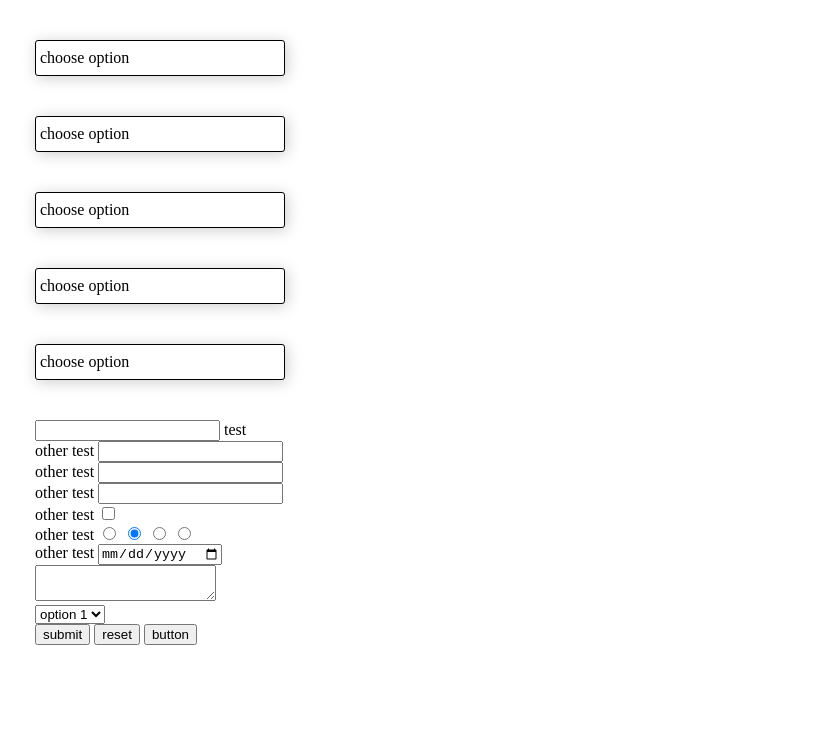
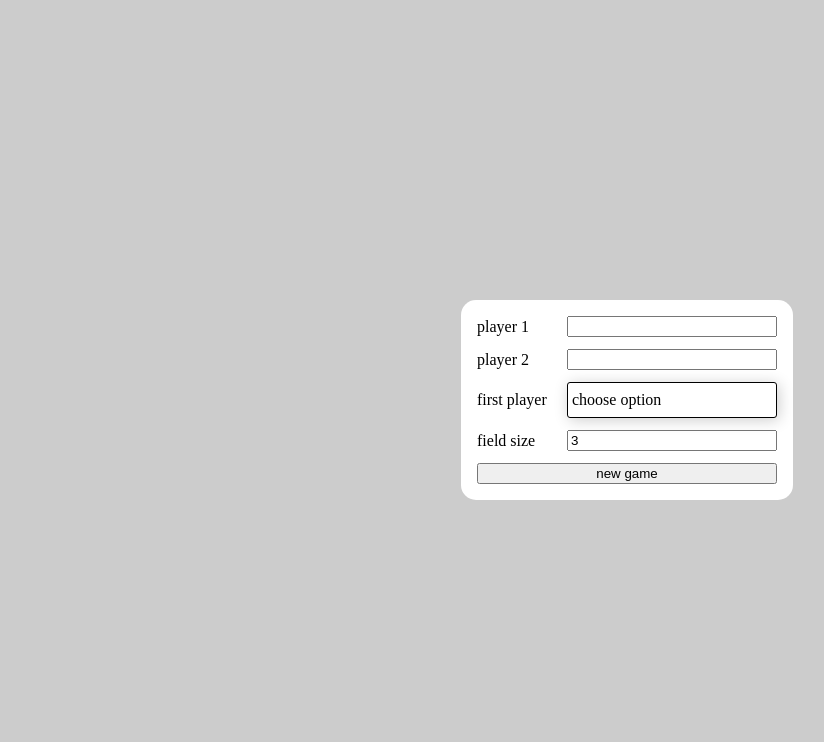
Before and after one commit to EzhikTT/294-front, a plain HTML site: page index.html in a window 1280 px wide. Shown: the top 742 px of the page, without its empty margins (13-837 px from the left). Drawn offline with nearby package versions, Linux system fonts and the light colour scheme; files that its build step writes are made by us from their sources.

Commit message:
form for start game

```diff
--- a/index.html
+++ b/index.html
@@ -4,123 +4,52 @@
     <meta charset="UTF-8">
     <meta http-equiv="X-UA-Compatible" content="IE=edge">
     <meta name="viewport" content="width=device-width, initial-scale=1.0">
-    <title>Урок 13</title>
+    <title>Урок 14</title>
     <link rel="stylesheet" href="style_n.css">
 </head>
 <body>
-    <div class="select">
-        <div class="title">choose option</div>
-        <div class="body">
-            <div>option 1</div>
-            <div>option 2</div>
-            <div>option 3</div>
-            <div>option 4</div>
-            <div>option 5</div>
-            <div>option 6</div>
-        </div>
-    </div>
-    <div class="select">
-        <div class="title">choose option</div>
-        <div class="body">
-            <div>option 1</div>
-            <div>option 2</div>
-            <div>option 3</div>
-            <div>option 4</div>
-            <div>option 5</div>
-            <div>option 6</div>
-        </div>
-    </div><div class="select">
-        <div class="title">choose option</div>
-        <div class="body">
-            <div>option 1</div>
-            <div>option 2</div>
-            <div>option 3</div>
-            <div>option 4</div>
-            <div>option 5</div>
-            <div>option 6</div>
-        </div>
-    </div><div class="select">
-        <div class="title">choose option</div>
-        <div class="body">
-            <div>option 1</div>
-            <div>option 2</div>
-            <div>option 3</div>
-            <div>option 4</div>
-            <div>option 5</div>
-            <div>option 6</div>
-        </div>
-    </div><div class="select">
-        <div class="title">choose option</div>
-        <div class="body">
-            <div>option 1</div>
-            <div>option 2</div>
-            <div>option 3</div>
-            <div>option 4</div>
-            <div>option 5</div>
-            <div>option 6</div>
-        </div>
-    </div>
+    <div id="app"></div>
+    <div id="score"></div>
 
-
-    <form>
-        <input id="test" name="test"/>
-        <label for="test">test</label>
-
-        <br/>
-
-        <label>
-            <span>other test</span>
-            <input name="other_test" type="text"/>
-        </label>
-        <br/>
-        <label>
-            <span>other test</span>
-            <input name="other_test" type="number"/>
-        </label>
-        <br/>
-        <label>
-            <span>other test</span>
-            <input name="other_test" type="email"/>
-        </label>
-        <br/>
-        <label>
-            <span>other test</span>
-            <input name="other_test" type="checkbox"/>
-        </label>
-        <br/>
-        <label>
-            <span>other test</span>
-            <input name="oradio" type="radio"/>
-            <input name="oradio" type="radio" checked/>
-            <input name="oradio" type="radio"/>
-            <input name="oradio" type="radio"/>
-        </label>
-        <br/>
-        <label>
-            <span>other test</span>
-            <input name="other_test" type="date"/>
-        </label>
-        <br/>
-        <textarea name="text"></textarea>
-        <br/>
-        <select name="options">
-            <option value="op1">option 1</option>
-            <option value="op2">option 2</option>
-            <option value="op3">option 3</option>
-            <option value="op4">option 4</option>
-        </select>
-        <br/>
-        <button type="submit">submit</button>
-        <button type="reset">reset</button>
-        <button type="button">button</button>
-
-    </form>
-    <div id="app"></div>
     <div class="popup-wrapper" id="popup">
         <div class="popup">
             <div class="body" id="popup-body"></div>
         </div>
     </div>
+
+    <div class="popup-wrapper" id="popup-start">
+        <div class="popup">
+            <div class="body" id="popup-start-body">
+                <form onsubmit="startGame(event)">
+                    <label>
+                        <span>player 1</span>
+                        <input name="player1"/>
+                    </label>
+                    <label>
+                        <span>player 2</span>
+                        <input name="player2"/>
+                    </label>
+                    <label>
+                        <span>first player</span>
+                        <div class="select">
+                            <input type="hidden" name="first"/>
+                            <div class="title">choose option</div>
+                            <div class="body">
+                                <div>cross</div>
+                                <div>zero</div>
+                            </div>
+                        </div>
+                    </label>
+                    <label>
+                        <span>field size</span>
+                        <input name="size" type="number" value="3" readonly/>
+                    </label>
+                    <button>new game</button>
+                </form>
+            </div>
+        </div>
+    </div>
+
     <script src="script.js"></script>
 </body>
 </html>
--- a/script.js
+++ b/script.js
@@ -1,19 +1,13 @@
 const app = document.getElementById("app")
+const score = document.getElementById("score")
 
 const popup = document.getElementById("popup")
 const popupBody = document.getElementById("popup-body")
 
 let player = "cross" // cross | zero
 const cells = []
-for(let i = 0; i < 9; i++) {
-    const cell = document.createElement("div")
-    cell.classList.add("cell")
 
-    cell.addEventListener("click", (event) => onClickCell(event, i))
-
-    app.appendChild(cell)
-    cells.push(cell)
-}
+const scores = []
 
 const line = document.createElement("div")
 
@@ -108,8 +102,12 @@ function checkWin(index, player) {
     }
 
     if(isWin){
+        const index = scores.findIndex((item) => item.figure === player)
+        scores[index].score++
+
         crossLineWin(row, column, direction)
         showWinPopup(player)
+        showScores()
         // setTimeout(
         //     () => {
         //         crossLineWin(row, column, "diagonal-lr")
@@ -185,8 +183,13 @@ function crossLineWin(row, column, direction){
 }
 
 function showWinPopup(player){
-    popupBody.innerText = `Winner is ${player}` // "Winner is " + player
+    const name = scores.find((item) => item.figure === player).name
+    popupBody.innerText = `Winner is ${name}` // "Winner is " + player
     popup.style.display = "flex"
+    setTimeout(
+        () => {popup.style.display = "none"},
+        1000
+    )
 }
 
 function openSelect(event){
@@ -208,8 +211,12 @@ function chooseItem(event){
     const item = event.target
     const body = item.parentElement
     const title = body.parentElement.querySelector("div.title")
+    const input = body.parentElement.querySelector("input[type=hidden]")
+
+    // debugger
 
     title.innerText = item.innerText
+    input.value = item.innerText
 
     body.style.height = 0
 
@@ -218,7 +225,6 @@ function chooseItem(event){
         2600
     )
 }
-
 
 function initSelect(className){
     const selects = document.getElementsByClassName(className)
@@ -235,3 +241,78 @@ function initSelect(className){
 }
 
 initSelect("select")
+
+function startGame(event){
+    event.preventDefault()
+
+    let player1, player2, firstPlayer, size
+
+    const form = event.target
+
+    for(let item of form){
+        if(item.tagName === "INPUT"){
+            switch(item.name){
+                case "player1":
+                    player1 = item.value
+                    break
+                case "player2":
+                    player2 = item.value
+                    break
+                case "first":
+                    firstPlayer = item.value
+                    break
+                case "size":
+                    size = item.value
+                    break
+            }
+        }
+    }
+
+    size **= 2
+
+    for(let i = 0; i < size; i++) {
+        const cell = document.createElement("div")
+        cell.classList.add("cell")
+
+        cell.addEventListener("click", (event) => onClickCell(event, i))
+
+        app.appendChild(cell)
+        cells.push(cell)
+    }
+
+    if(firstPlayer){
+        player = firstPlayer
+    }
+
+    scores.push(
+        {
+            name: player1,
+            figure: player,
+            score: 0
+        },
+        {
+            name: player2,
+            figure: player === "cross" ? "zero" : "cross",
+            score: 0
+        }
+    )
+
+    showScores()
+
+    document.getElementById("popup-start").style.display = "none"
+
+    // debugger
+}
+
+function showScores(){
+    score.innerHTML = `
+        <div>
+            <span>${scores[0].name}</span>
+            <span>${scores[1].name}</span>
+        </div>
+        <div>
+            <span>${scores[0].score}</span>
+            <span>${scores[1].score}</span>
+        </div>
+    `
+}
--- a/style_n.scss
+++ b/style_n.scss
@@ -63,6 +63,32 @@ div.popup-wrapper {
     align-items: center;
     background-color: rgba(0,0,0,0.2);
 
+    &#popup-start {
+        display: flex;
+        > div.popup {
+            > div.body {
+                > form {
+                    display: flex;
+                    flex-direction: column;
+                    > label {
+                        margin-bottom: 12px;
+                        display: flex;
+                        align-items: center;
+                        > :first-child {
+                            width: 30%;
+                        }
+                        > :last-child {
+                            width: 70%;
+                        }
+                        > * {
+                            box-sizing: border-box;
+                        }
+                    }
+                }
+            }
+        }
+    }
+
     > div.popup {
         background-color: white;
         width: 300px;
@@ -72,13 +98,13 @@ div.popup-wrapper {
 }
 
 form {
-    margin: 40px 40px 100px;
+    // margin: 40px 40px 100px;
 
 
 }
 
 div.select {
-    margin: 40px;
+    // margin: 40px;
     width: 250px;
 
     position: relative;
@@ -113,3 +139,26 @@ div.select {
         }
     }
 }
+
+#score {
+    margin-top: 32px;
+
+    width: 300px;
+    display: flex;
+    flex-direction: column;
+    justify-content: center;
+    > div {
+        display: flex;
+        &:first-child {
+            border-bottom: 1px solid black;
+        }
+        > span {
+            text-align: center;
+            width: 50%;
+            box-sizing: border-box;
+            &:first-child {
+                border-right: 1px solid black;
+            }
+        }
+    }
+}
```
